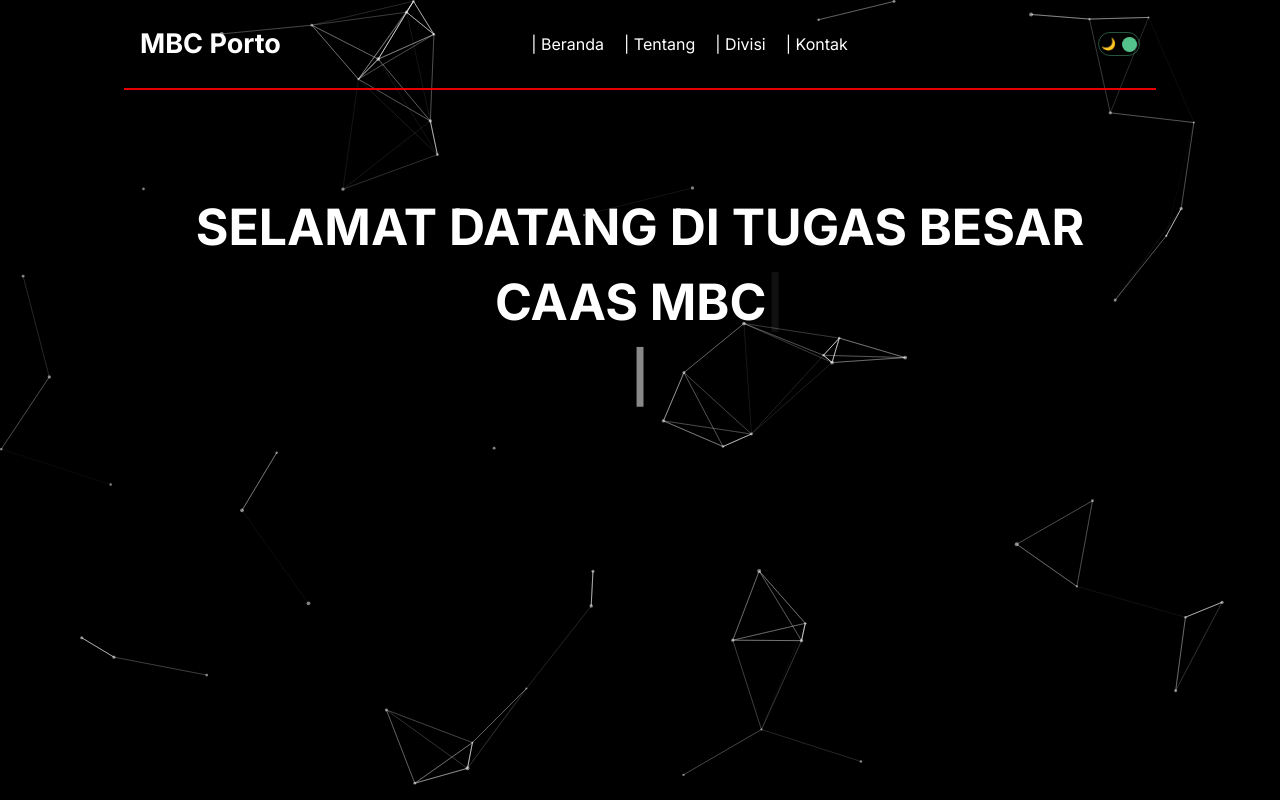
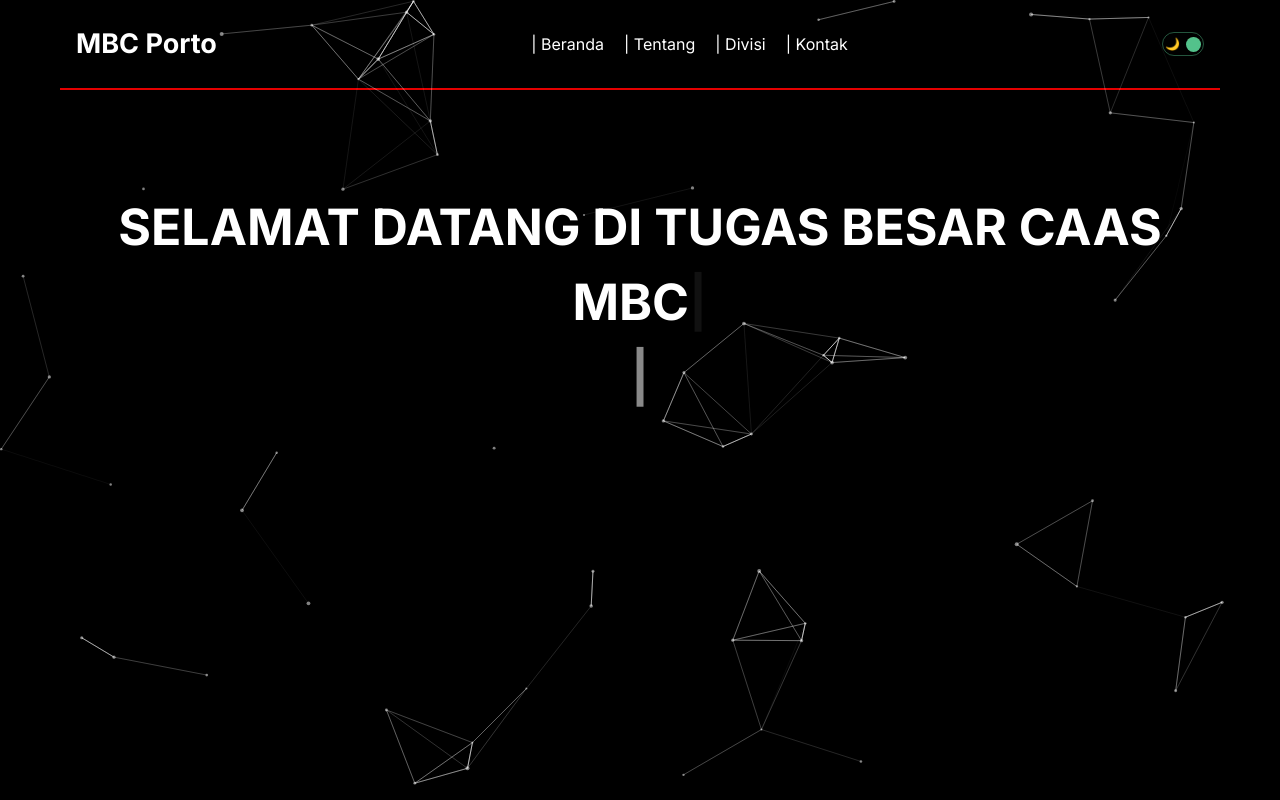
Before and after one commit to thufailalfath11/mbc-porto-web-nextjs, a Next.js app: page /beranda in a window 1280 px wide. Shown: the top 800 px of the page. Built offline with nearby package versions, Linux system fonts and the light colour scheme.

Commit message:
benerin beranda

```diff
--- a/src/app/beranda/page.js
+++ b/src/app/beranda/page.js
@@ -14,13 +14,13 @@ const beranda = () => {
       <div className="w-full h-screen absolute top-0 left-0 z-0">
         <ParticklesBG />
       </div>
-      <div className="max-w-6xl mx-auto relative z-1">
+
         <div className="container">
           {/* Navbar, Beranda, dan Footer berada di atas ParticklesBG */}
           <Navbar />
           <Beranda />
           <Footer />
-        </div>
+
       </div>
     </div>
   );
--- a/src/app/globals.css
+++ b/src/app/globals.css
@@ -31,7 +31,7 @@ a{
   transition: 1s all ease;
 }
 .container {
-  max-width: 1366px;
+  max-width: 1920px;
   min-height: 100vh;
   margin: 0 auto;
   padding: 0 60px;
--- a/src/components/Beranda/Beranda.module.css
+++ b/src/components/Beranda/Beranda.module.css
@@ -8,6 +8,9 @@
 
   }
 
+  .konten{
+    height: auto;
+  }
 
   .title {
     font-size: 50px;
@@ -18,22 +21,7 @@
   }
 
 
-  .content {
-    display: flex;
-    flex-direction: row;
-    align-items: center;
-    margin-top: 20px; /* Menambahkan jarak atas konten */
-  }
 
-  .content p {
-    flex: 1;
-  }
-
-  .content img {
-    max-width: 100%;
-    height: auto;
-    margin-left: 20px;
-  }
 
 
 @keyframes fadeInUp {
```
